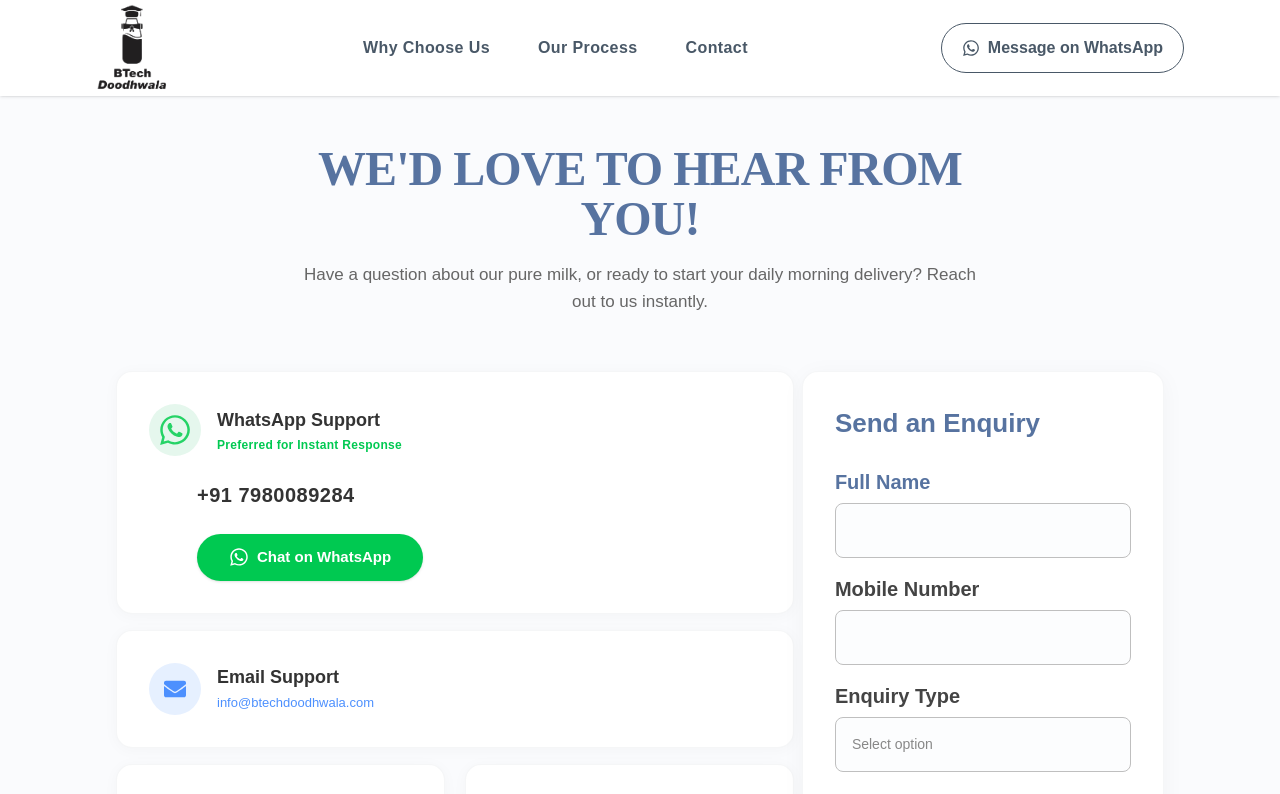
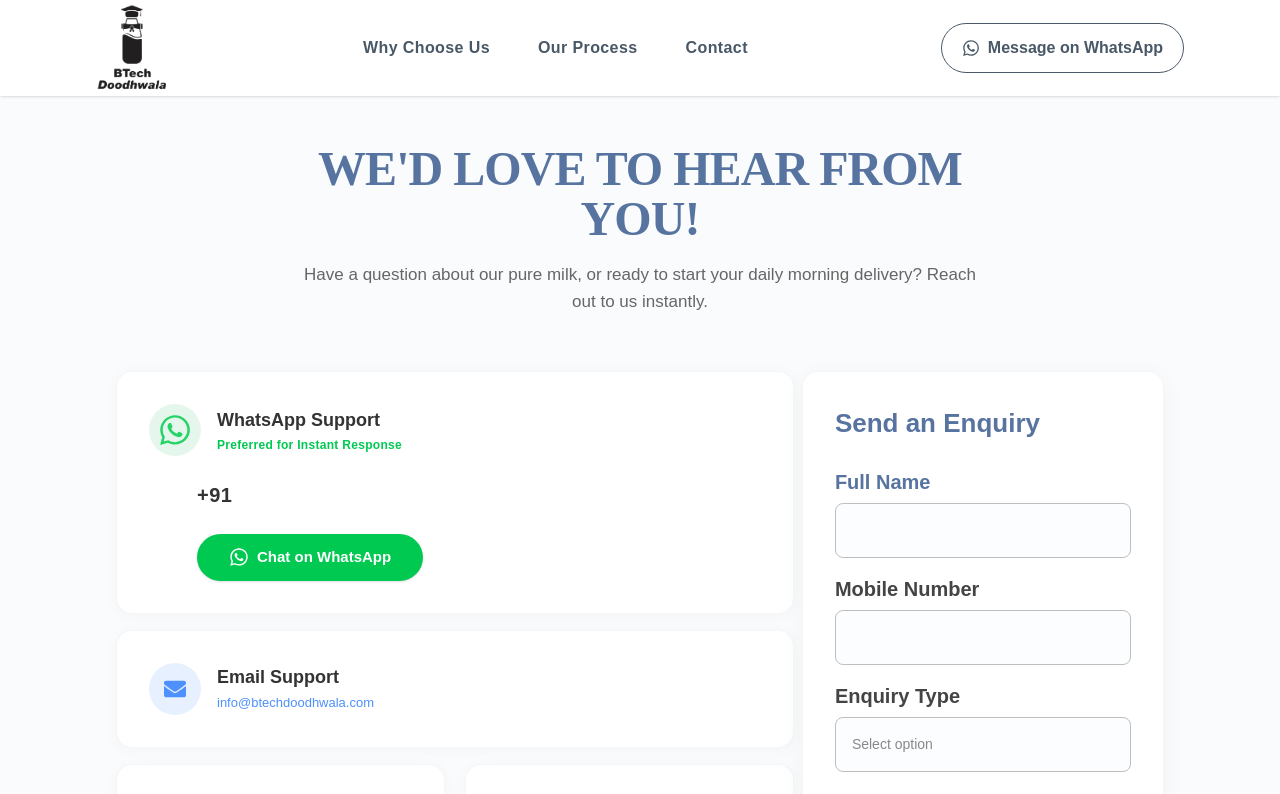
Before and after one commit to yuvraj-singh-chouhan/doodhwala, a React (Vite) app: page /contact-us in a window 1280 px wide. Shown: the top 794 px of the page. Built offline with nearby package versions, Linux system fonts and the light colour scheme; a web font is replaced by a local one.

Commit message:
fix ui issue

```diff
--- a/src/pages/ContactUs.jsx
+++ b/src/pages/ContactUs.jsx
@@ -62,7 +62,7 @@ const ContactUs = () => {
                                     <p className="text-green-500 text-[12px] md:text-[12px] font-semibold tracking-wide">Preferred for Instant Response</p>
                                 </div>
                             </div>
-                            <p className="text-[#333333] font-semibold text-[20px] mb-6 tracking-wide text-center md:text-left w-full ml-12">+91 7980089284</p>
+                            <p className="text-[#333333] font-semibold text-[20px] mb-6 tracking-wide text-center md:text-left w-full ml-12">+91 {import.meta.env.VITE_WHATSAPP_NUMBER}</p>
                             <a
                                 href={`https://wa.me/${import.meta.env.VITE_WHATSAPP_NUMBER || '917980089284'}`}
                                 target="_blank"
```
